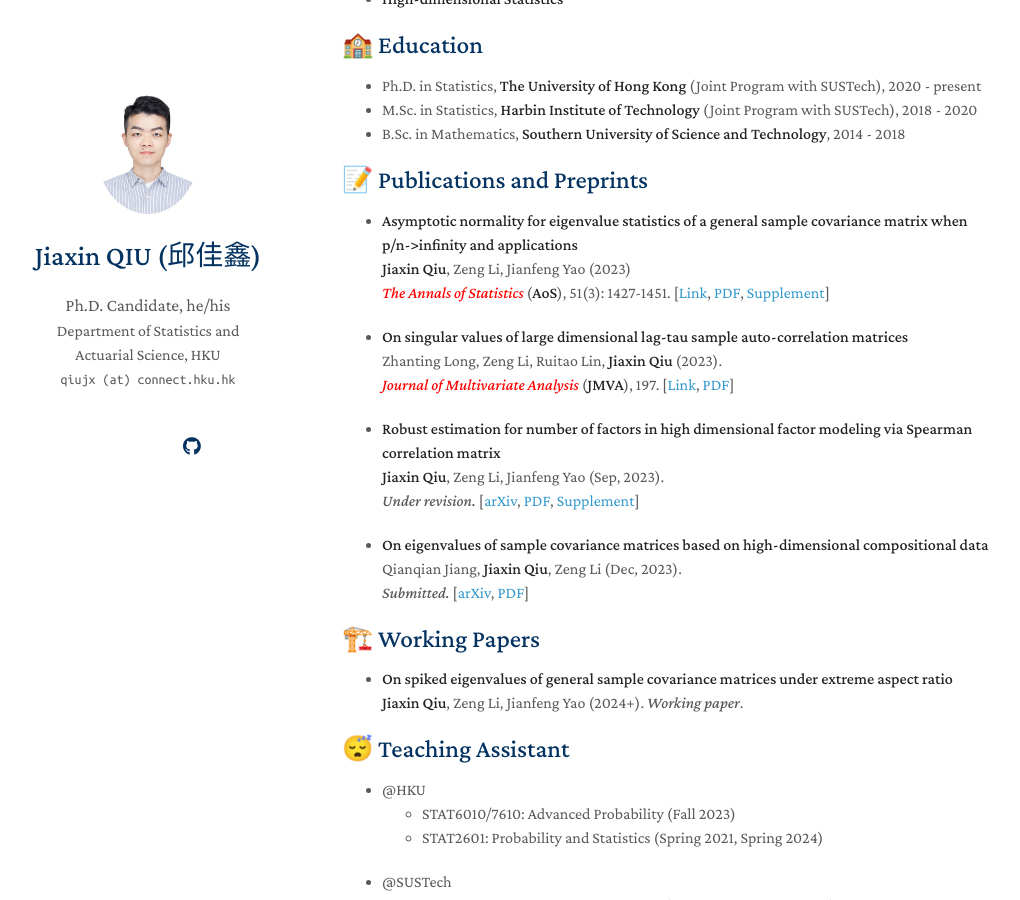
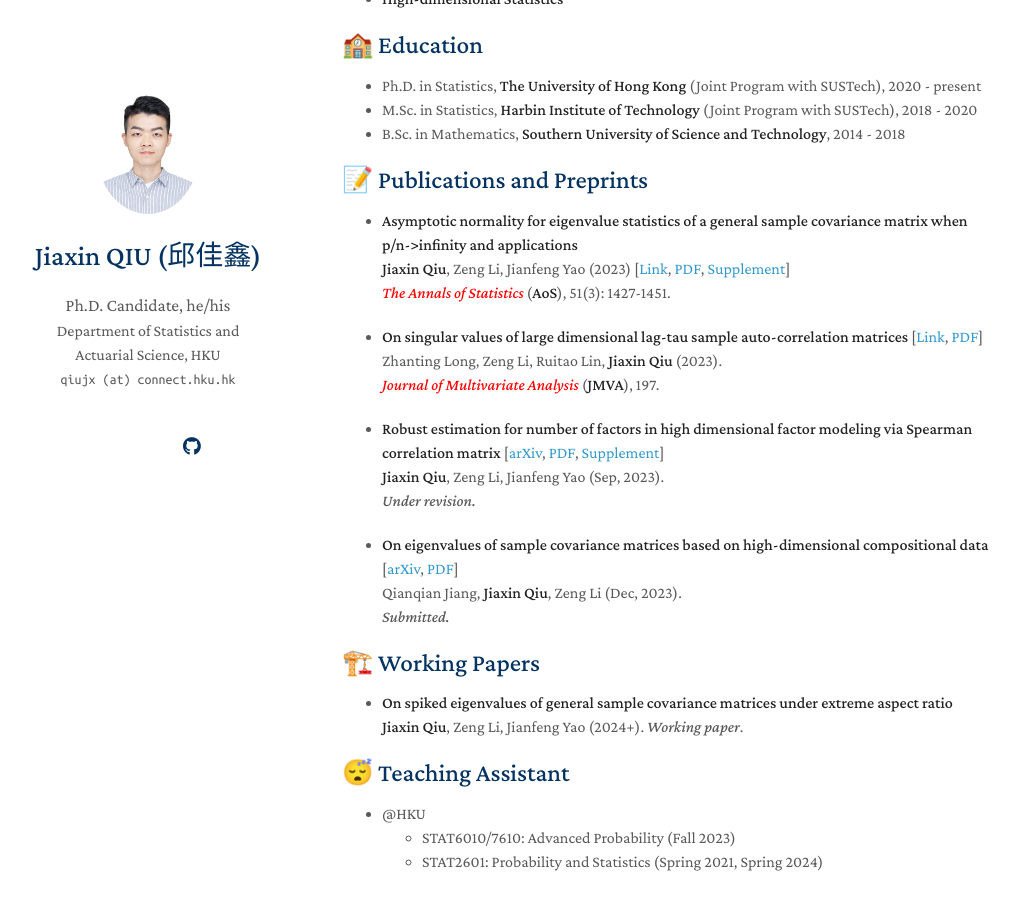
Before and after one commit to jxqiu77/jxqiu77.github.io, a Jekyll site: the page built from index.md, in a window 1280 px wide and 900 px high, scrolled down 256 px. Shown: the whole window, without its empty margins (128-1148 px from the left). Built offline with Jekyll 4.4.1, drawn with Linux system fonts in a browser that asks for light colours; nearby versions of some CDN libraries; a style sheet for code colours, icons or effects is not loaded; our own code applies the rules of GitHub Pages for plain Markdown files.

Commit message:
Update index.md

```diff
--- a/index.md
+++ b/index.md
@@ -20,20 +20,20 @@
 ## 📝 Publications and Preprints
 
 - **Asymptotic normality for eigenvalue statistics of a general sample covariance matrix when p/n->infinity and applications**\
-  **Jiaxin Qiu**, Zeng Li, Jianfeng Yao (2023)\
-  <span style="color:red">*The Annals of Statistics* </span> (**AoS**), 51(3): 1427-1451. [[Link](https://doi.org/10.1214/23-AOS2300), [PDF](/assets/files/papers/2023-AoS-main.pdf), [Supplement](/assets/files/papers/2023-AoS-supp.pdf)]
+  **Jiaxin Qiu**, Zeng Li, Jianfeng Yao (2023) [[Link](https://doi.org/10.1214/23-AOS2300), [PDF](/assets/files/papers/2023-AoS-main.pdf), [Supplement](/assets/files/papers/2023-AoS-supp.pdf)] \
+  <span style="color:red">*The Annals of Statistics* </span> (**AoS**), 51(3): 1427-1451.
 
-- **On singular values of large dimensional lag-tau sample auto-correlation matrices**\
+- **On singular values of large dimensional lag-tau sample auto-correlation matrices** [[Link](https://doi.org/10.1016/j.jmva.2023.105205), [PDF](/assets/files/papers/2023-JMVA.pdf)] \
   Zhanting Long, Zeng Li, Ruitao Lin, **Jiaxin Qiu** (2023).\
-  <span style="color:red">*Journal of Multivariate Analysis*</span> (**JMVA**), 197. [[Link](https://doi.org/10.1016/j.jmva.2023.105205), [PDF](/assets/files/papers/2023-JMVA.pdf)]
+  <span style="color:red">*Journal of Multivariate Analysis*</span> (**JMVA**), 197.
 
-- **Robust estimation for number of factors in high dimensional factor modeling via Spearman correlation matrix**\
+- **Robust estimation for number of factors in high dimensional factor modeling via Spearman correlation matrix** [[arXiv](https://arxiv.org/abs/2309.00870), [PDF](/assets/files/papers/2023-Spearman-main.pdf), [Supplement](/assets/files/papers/2023-Spearman-supp.pdf)] \
   **Jiaxin Qiu**, Zeng Li, Jianfeng Yao (Sep, 2023).\
-  *Under revision.* [[arXiv](https://arxiv.org/abs/2309.00870), [PDF](/assets/files/papers/2023-Spearman-main.pdf), [Supplement](/assets/files/papers/2023-Spearman-supp.pdf)]
+  *Under revision.*
 
-- **On eigenvalues of sample covariance matrices based on high-dimensional compositional data**\
+- **On eigenvalues of sample covariance matrices based on high-dimensional compositional data** [[arXiv](https://arxiv.org/abs/2312.14420), [PDF](/assets/files/papers/2023-CoDA.pdf)] \
   Qianqian Jiang, **Jiaxin Qiu**, Zeng Li (Dec, 2023).\
-  *Submitted.* [[arXiv](https://arxiv.org/abs/2312.14420), [PDF](/assets/files/papers/2023-CoDA.pdf)]
+  *Submitted.*
 
 ## 🏗️ Working Papers
 
```
